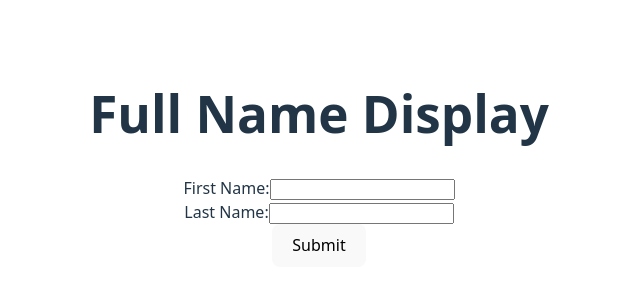
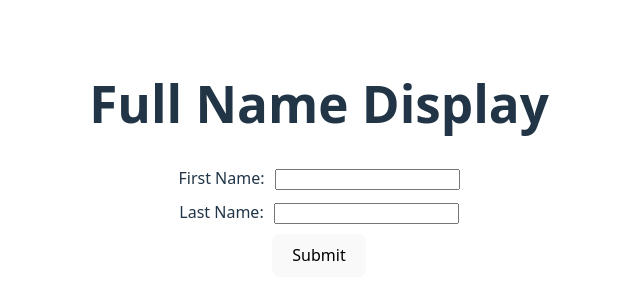
Before and after one commit to akhtarzaheen/xdisplay, a React (Vite) app: page / in a window 1280 px wide. Shown: the part 224-524 px from the top of the page, without its empty margins (321-961 px from the left). Built offline with nearby package versions, Linux system fonts and the light colour scheme.

Commit message:
xdispay new commit

```diff
--- a/src/App.jsx
+++ b/src/App.jsx
@@ -22,23 +22,23 @@ function App() {
 
   const handleSubmit = (e) => {
     e.preventDefault()
+    console.log(firstName, lastName)
     setIsShowText(true);
   }
-console.log(firstName.length === 0 || lastName.length === 0)
   return (
     <>
      <h1>Full Name Display</h1>
     <form onSubmit={firstName.length === 0 || lastName.length === 0 ? null : handleSubmit}>
-      <div>      <label for="firstName">First Name:</label>
+      <div style={{marginBottom:"10px"}}>      <label for="firstName"  style={{marginRight:"10px"}}>First Name:</label>
         <input type="text"onChange={handleFirstNameChange} value={firstName} name="firstName" required/>
         </div>
-<div>
-        <label for="lastName">Last Name:</label>
+<div style={{marginBottom:"10px"}}>
+        <label for="lastName"  style={{marginRight:"10px"}}>Last Name:</label>
         <input onChange={handleLastNameChange} value={lastName} type="text" name="lastName" required/>
         </div>
       <button type="submit">Submit</button>
     </form>
-      <h1> { isShowtext && `Full Name: ${firstName} ${lastName}!`}</h1>
+      <h1> { isShowtext && `Full Name: ${firstName} ${lastName}`}</h1>
     </>
   )
 }
```
